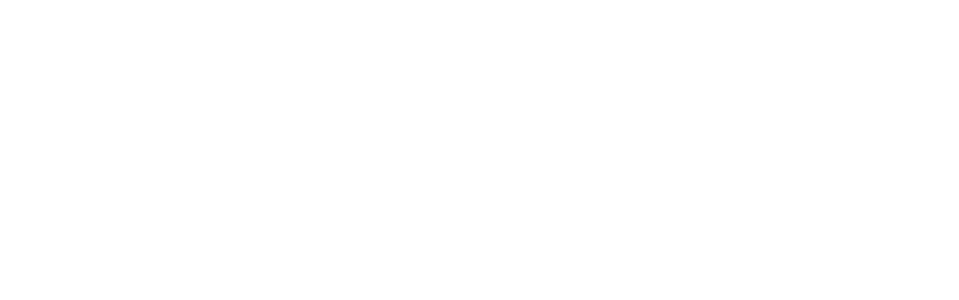
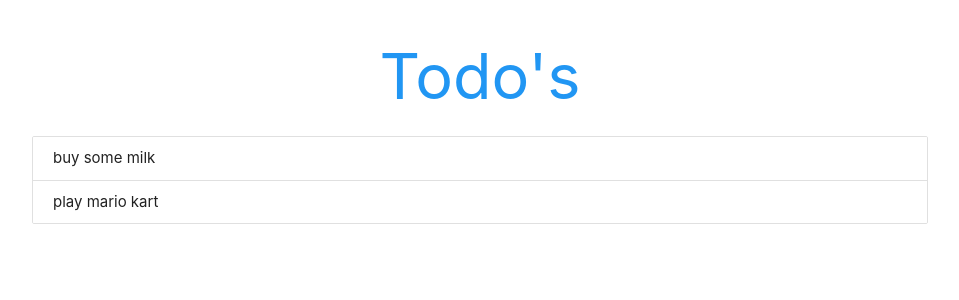
Before and after one commit to rob-ec/react-redux-learning, a React (Create React App) app: page / in a window 1280 px wide. Shown: the top 300 px of the page, without its empty margins (160-1119 px from the left). Built offline with nearby package versions, Linux system fonts and the light colour scheme.

Commit message:
Show and Delete Todo's

```diff
--- a/public/index.html
+++ b/public/index.html
@@ -1,25 +1,23 @@
 <!DOCTYPE html>
 <html lang="en">
-
   <head>
     <meta charset="utf-8" />
     <link rel="icon" href="%PUBLIC_URL%/favicon.ico" />
     <meta name="viewport" content="width=device-width, initial-scale=1" />
     <meta name="theme-color" content="#000000" />
-  <meta name="description" content="My very first React experiment" />
-
-  <link rel="stylesheet" href="https://cdnjs.cloudflare.com/ajax/libs/materialize/1.0.0/css/materialize.min.css" />
+    <meta
+      name="description"
+      content="Web site created using create-react-app"
+    />
     <link rel="apple-touch-icon" href="%PUBLIC_URL%/logo192.png" />
     <link rel="manifest" href="%PUBLIC_URL%/manifest.json" />
-
+    <link rel="stylesheet" href="https://cdnjs.cloudflare.com/ajax/libs/materialize/1.0.0/css/materialize.min.css" />
     <title>React App</title>
   </head>
-
   <body>
 
     <noscript>You need to enable JavaScript to run this app.</noscript>
     <div id="root"></div>
 
   </body>
-
 </html>
--- a/src/App.js
+++ b/src/App.js
@@ -1,8 +1,11 @@
 import React from 'react';
+import ToDoList from './ToDoList';
 
 function App() {
   return (
-    <div className="App"></div>
+    <div className="todo-app">
+      <ToDoList />
+    </div>
   );
 }
 
--- /dev/null
+++ b/src/ToDoList.js
@@ -0,0 +1,31 @@
+import React, { Component } from 'react';
+import ToDos from './ToDos';
+
+class ToDoList extends Component {
+    state = {
+        todos: [
+            { id: 1, content: 'buy some milk' },
+            { id: 2, content: 'play mario kart' }
+        ]
+    }
+
+    deleteTodo = (id) => {
+        const todos = this.state.todos.filter(todo => {
+            return todo.id !== id;
+        });
+        this.setState({
+            todos
+        });
+    }
+
+    render() {
+        return (
+            <div className='ToDoList container'>
+                <header><h1 className='center blue-text'>Todo's</h1></header>
+                <ToDos todos={this.state.todos} deleteTodo={this.deleteTodo}/>
+            </div>
+        );
+    }
+}
+
+export default ToDoList;
--- /dev/null
+++ b/src/ToDos.js
@@ -0,0 +1,24 @@
+import React from 'react';
+
+const ToDos = ({ todos, deleteTodo }) => {
+
+    const todoList = todos.length ? (
+        todos.map(todo => {
+            return (
+                <article className='collection-item' key={todo.id}>
+                    <span onClick={() => {deleteTodo(todo.id)}}>{todo.content}</span>
+                </article>
+            );
+        })
+    ) : (
+            <p className='center'>You've complete all todo's! Yay!!!</p>
+        );
+
+    return (
+        <div className='todos collection'>
+            {todoList}
+        </div>
+    );
+}
+
+export default ToDos;
```
Also changed, not shown: public/manifest.json, 1 other file (tests, documents, lock files or other folders). Lines whose indentation alone changed are shown as unchanged.
